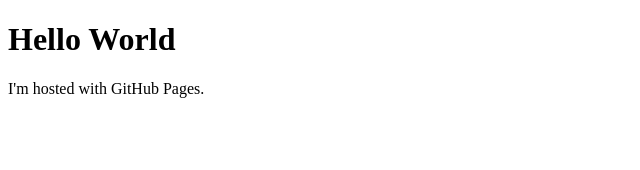
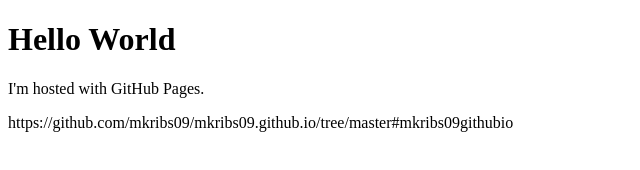
Before and after one commit to mkribs09/mkribs09.github.io, a plain HTML site: page index.html in a window 1280 px wide. Shown: the whole page, without its empty margins (0-640 px from the left). Drawn offline with Linux system fonts and the light colour scheme.

Commit message:
Update index.html

```diff
--- a/index.html
+++ b/index.html
@@ -3,5 +3,6 @@
 <body>
 <h1>Hello World</h1>
 <p>I'm hosted with GitHub Pages.</p>
+</p>https://github.com/mkribs09/mkribs09.github.io/tree/master#mkribs09githubio</p>
 </body>
 </html>
```
